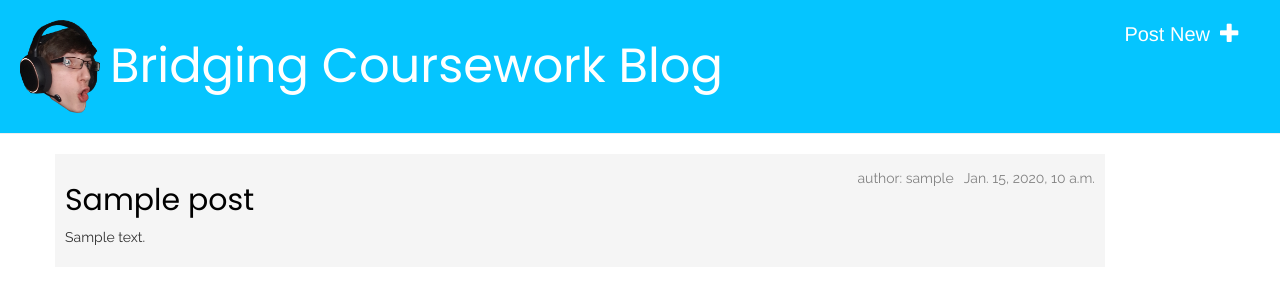
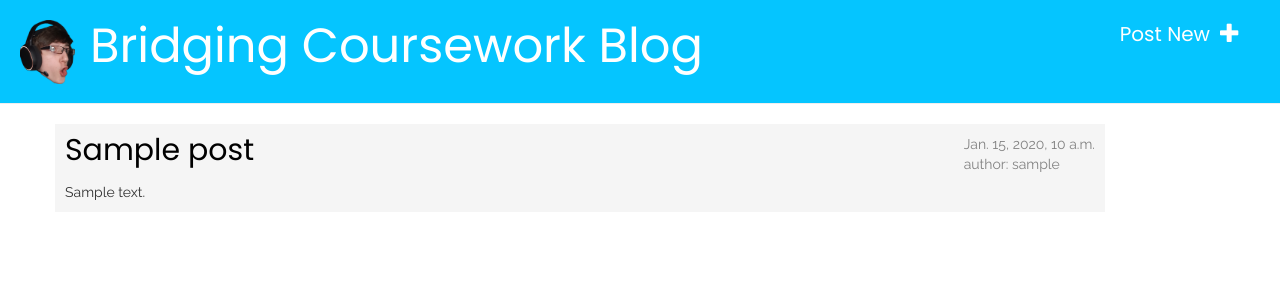
Before and after one commit to mxs1285/BlogBridgingCoursework, a Django app: template blog/templates/blog/post_list.html in a window 1280 px wide. Shown: the top 300 px of the page. Run offline with Django 3.2, Linux system fonts and the light colour scheme; the template is opened without the code that fills it: values that come from a table or form of the project are taken from there, others are empty; a user stored in the database is signed in; tables that the repository leaves empty hold one stand-in row (values such as "Sample post"); some libraries are stand-ins or nearby versions.

Commit message:
added more css classes

```diff
--- a/blog/static/css/blog.css
+++ b/blog/static/css/blog.css
@@ -14,19 +14,38 @@
     margin-left: 40px;
 }
 
+a.top-menu {
+    font-family: 'Poppins', sans-serif;
+}
+
 h1, h2, h3, h4 {
     font-family: 'Poppins', sans-serif;
+    margin-block-start: 0;
+    margin-block-end: 0;
+}
+
+.post-content {
+    margin-top: 15px;
 }
 
 p {
     font-family: 'Raleway', sans-serif;
+    margin-block-start: 0;
+    margin-block-end: 0;
+}
+
+.post-meta {
+    font-family: 'Raleway', sans-serif;
+    float: right;
+    color: #828282;
 }
 
 .date {
-    font-family: 'Raleway', sans-serif;
-    margin-top: 4px;
-    float: right;
-    color: #828282;
+    margin-top: 0px;
+}
+
+.author {
+    margin-top: 0px;
 }
 
 .btn {
@@ -36,13 +55,6 @@ p {
 
 .save {
     float: right;
-}
-
-.author {
-    margin-top: 4px;
-    margin-right: 10px;
-    float: right;
-    color: #828282;
 }
 
 .post-form textarea, .post-form input {
--- a/blog/templates/blog/base.html
+++ b/blog/templates/blog/base.html
@@ -18,7 +18,7 @@
                 <a href="{% url 'post_new' %}" style='font-size: 15pt' class="top-menu">Post New<span style='margin-left: 10px' class="glyphicon glyphicon-plus"></span></a>
             {% endif %}
             <a href="https://www.youtube.com/watch?v=uubHtO21J_s" target="_blank">
-                <img width="80px" style="float: left; margin-right: 10px" src="{% static 'images/poggers.ico' %}">
+                <img width="55px" style="float: left; margin-right: 15px" src="{% static 'images/poggers.ico' %}">
             </a>
             <h1><a href="/">Bridging Coursework Blog</a></h1>
         </div>
--- a/blog/templates/blog/post_detail.html
+++ b/blog/templates/blog/post_detail.html
@@ -12,6 +12,6 @@
         <a class="btn btn-default" href="{% url 'post_edit' pk=post.pk %}"><span class="glyphicon glyphicon-pencil"></span></a>
         {% endif %}
         <h2>{{ post.title }}</h2>
-        <p>{{ post.text|linebreaksbr }}</p>
+        <p class="post-content">{{ post.text|linebreaksbr }}</p>
     </div>
 {% endblock %}
--- a/blog/templates/blog/post_list.html
+++ b/blog/templates/blog/post_list.html
@@ -3,12 +3,12 @@
 {% block content %}
     {% for post in posts %}
         <div class="post">
-            <div class="date">
-                {{ post.published_date }}
+            <div class="post-meta">
+                <p class="date">{{ post.published_date }}</p>
+                <p class="author">author: {{ post.author }}</p>
             </div>
-            <p class="author">author: {{ post.author }}</p>
             <h2><a href="{% url 'post_detail' pk=post.pk %}">{{ post.title }}</a></h2>
-            <p>{{ post.text|linebreaksbr }}</p>
+            <p class="post-content">{{ post.text|linebreaksbr }}</p>
         </div>
     {% endfor %}
 {% endblock %}
```
